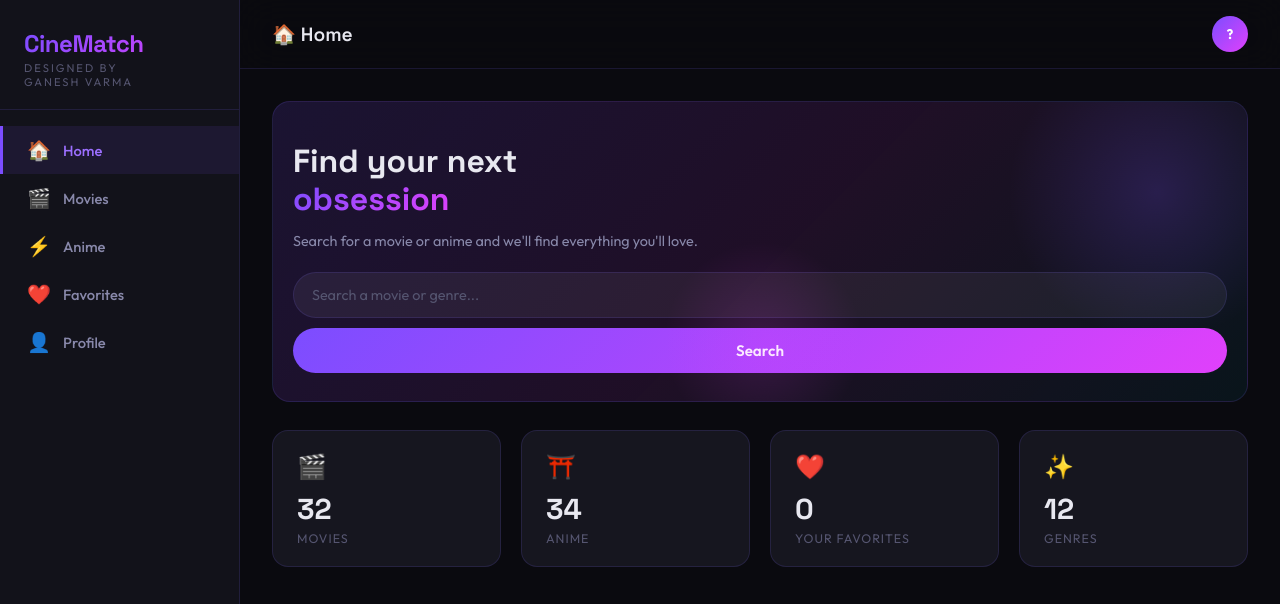
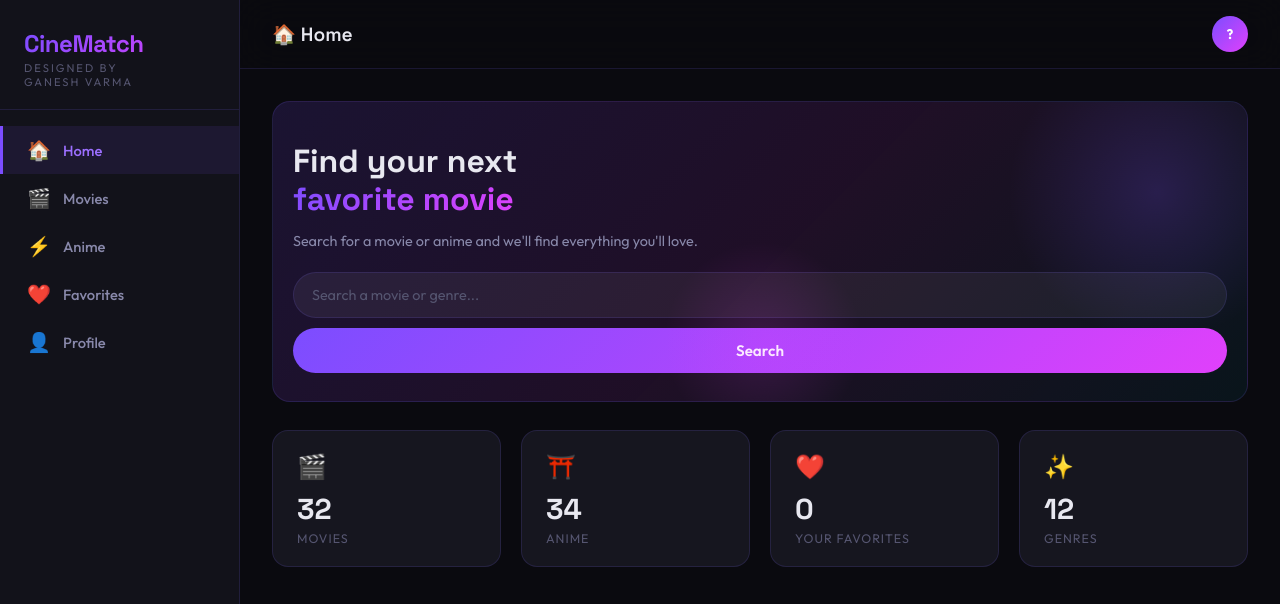
Before and after one commit to ganeshvarma130/CineMatch, a plain HTML site: page index.html in a window 1280 px wide. Shown: the top 604 px of the page. Drawn offline with Linux system fonts and the light colour scheme.

Commit message:
changed search bar suggestion

```diff
--- a/index.html
+++ b/index.html
@@ -1700,7 +1700,7 @@ return `<div class="page">
   <div class="hero">
     <div class="hero-eyebrow"></div>
 <h1 class="hero-title">Find your next<br>
-  <span>obsession</span></h1><p class="hero-sub">Search for a movie or anime and we'll find everything you'll love.</p>
+  <span>favorite movie</span></h1><p class="hero-sub">Search for a movie or anime and we'll find everything you'll love.</p>
 <div class="hero-search">
   <input id="heroSearch" class="hero-input" placeholder="Search a movie or genre...">
   <button class="btn" id="heroBtn">Search</button></div></div>
```
